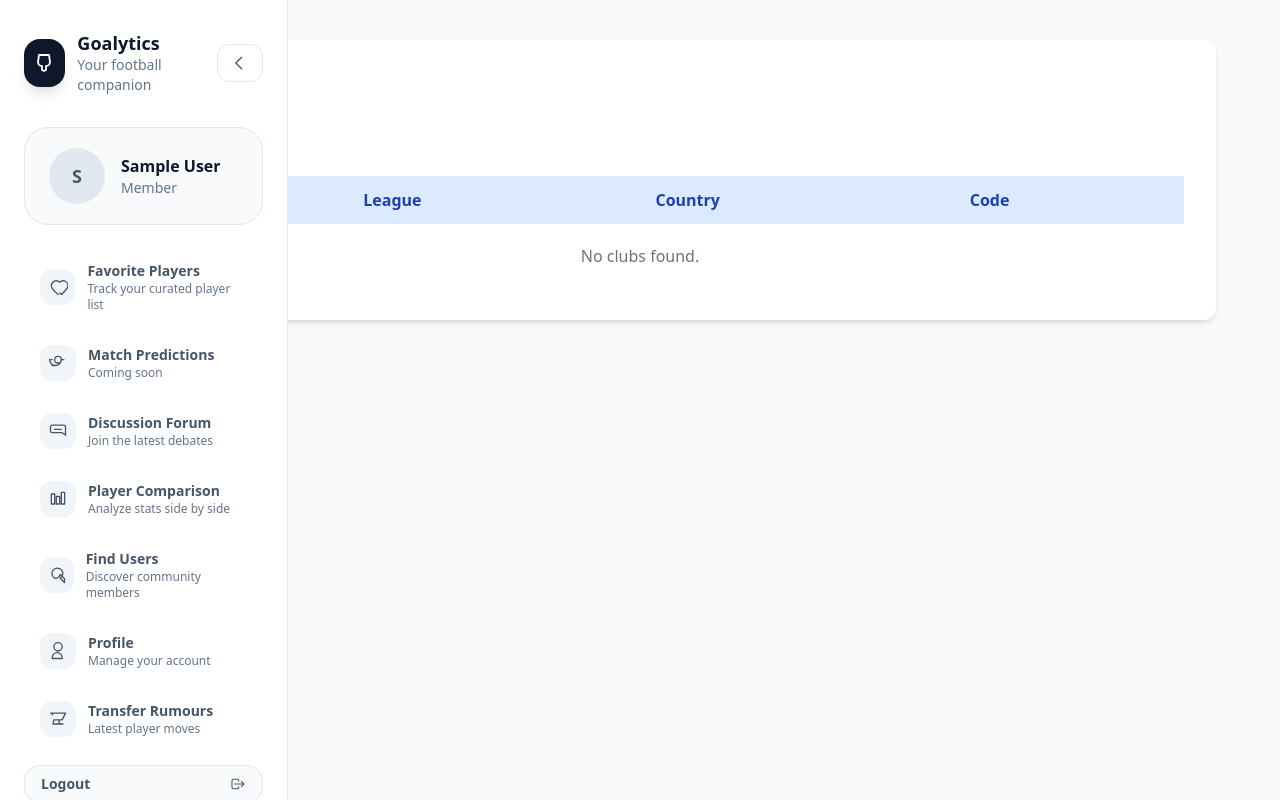
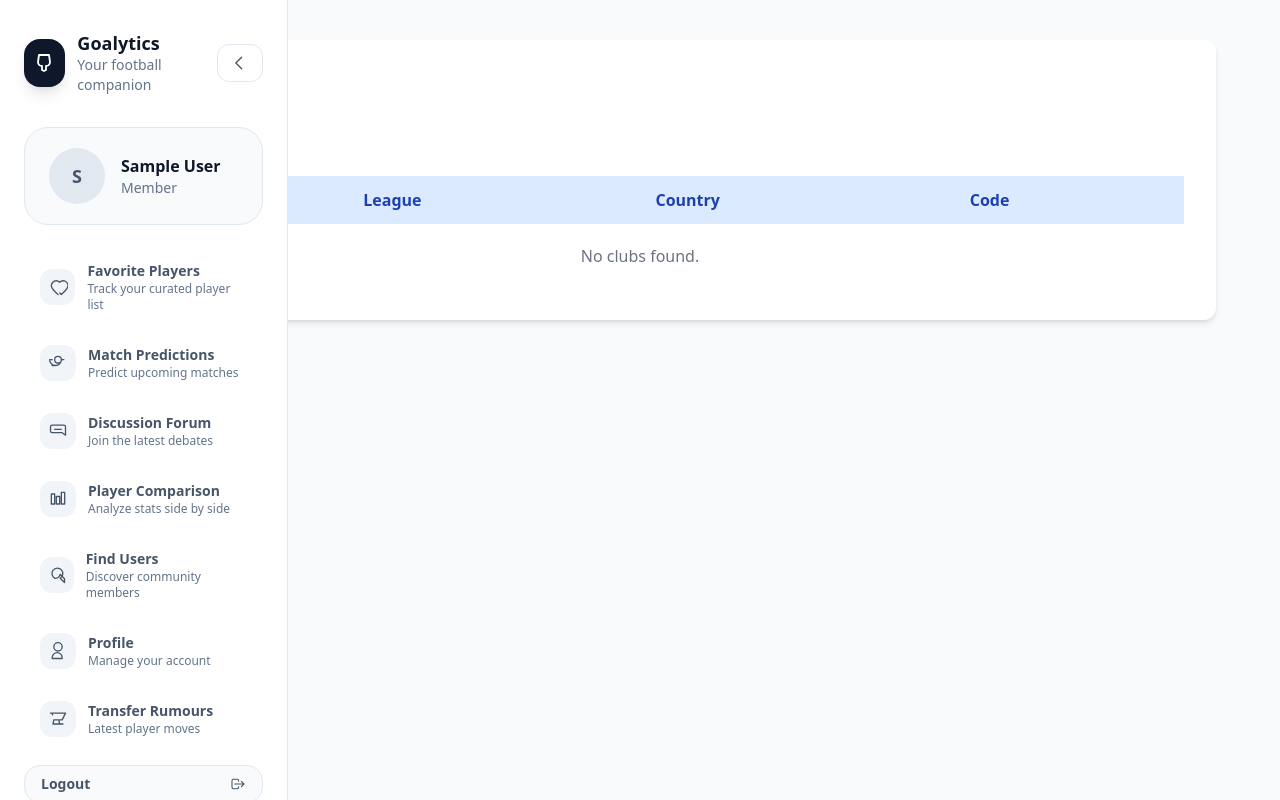
Before and after one commit to pbp-kelompok-B04/goalytics, a Django app: page /data/clubs/ in a window 1280 px wide. Run offline with Django 5.2, Linux system fonts and the light colour scheme; the visitor is signed in with stand-in values (Sample User, id 1); data that the repository does not hold is empty; some libraries are stand-ins or nearby versions.

Commit message:
adapting to new template

```diff
--- a/templates/navbar.html
+++ b/templates/navbar.html
@@ -95,7 +95,7 @@
         </a>
 
         <!-- Match Predictions -->
-        <a href="#"
+        <a href="{% url 'match_prediction:match_list' %}"
            class="group flex items-center gap-3 rounded-2xl px-4 py-3 transition text-slate-600 hover:bg-slate-100 hover:text-slate-900">
           <span class="flex h-9 w-9 items-center justify-center rounded-xl bg-slate-100 text-slate-600 group-hover:bg-slate-900 group-hover:text-white transition">
             <svg xmlns="http://www.w3.org/2000/svg" class="h-5 w-5" fill="none" viewBox="0 0 24 24" stroke="currentColor" stroke-width="1.6">
@@ -105,7 +105,7 @@
           </span>
           <div>
             <p class="text-sm font-semibold">Match Predictions</p>
-            <p class="text-xs text-slate-500">Coming soon</p>
+            <p class="text-xs text-slate-500">Predict upcoming matches</p>
           </div>
         </a>
 
```
